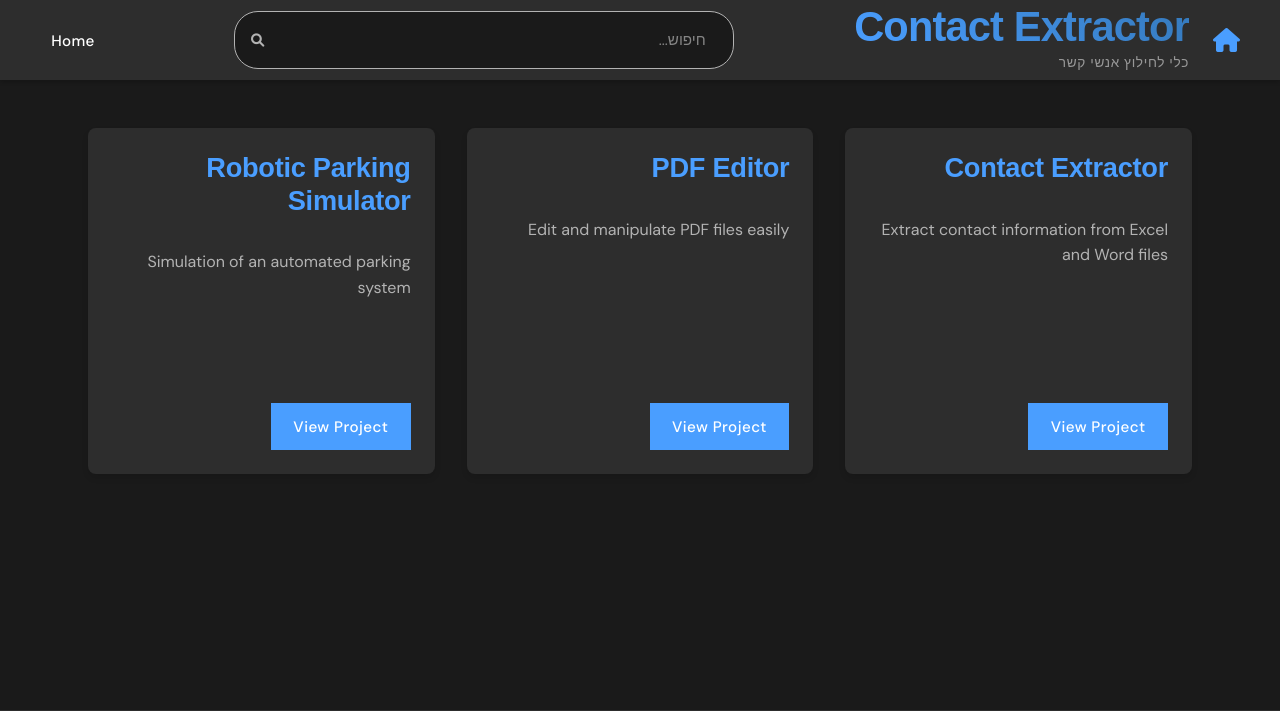
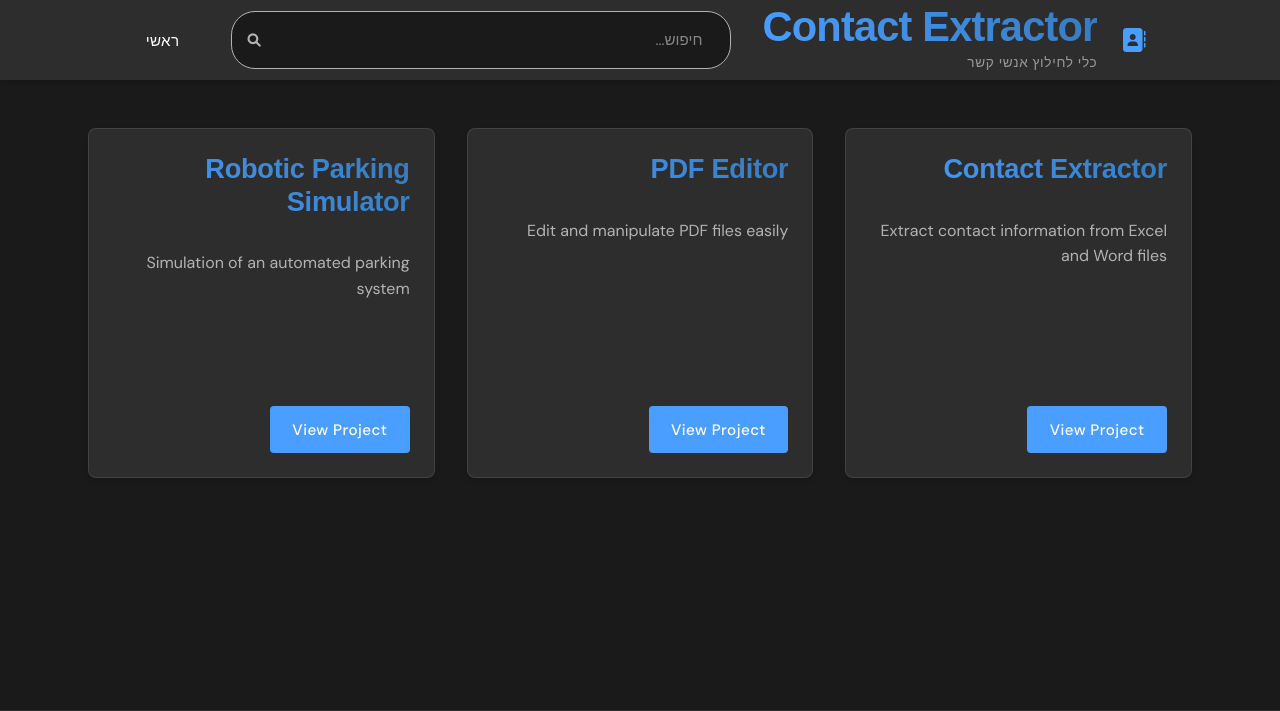
Before and after one commit to shelly5353/SNET, a Flask app: page / in a window 1280 px wide. Shown: the top 711 px of the page. Run offline with Flask 3, Linux system fonts and the light colour scheme; some web fonts are replaced.

Commit message:
Update design for RTL support and improve branding

```diff
--- a/static/style.css
+++ b/static/style.css
@@ -27,6 +27,7 @@ body {
     line-height: 1.6;
     -webkit-font-smoothing: antialiased;
     -moz-osx-font-smoothing: grayscale;
+    direction: rtl;
 }
 
 h1, h2, h3, h4, h5, h6 {
@@ -63,6 +64,8 @@ header {
     display: flex;
     align-items: center;
     gap: 1rem;
+    margin-right: auto;
+    margin-left: 0;
 }
 
 .home-link {
@@ -149,6 +152,7 @@ header {
     font-size: 0.95rem;
     font-weight: 400;
     outline: none;
+    text-align: right;
 }
 
 .search-bar input::placeholder {
@@ -173,6 +177,8 @@ header {
 .nav-right {
     display: flex;
     align-items: center;
+    margin-left: auto;
+    margin-right: 0;
 }
 
 .nav-links {
@@ -181,6 +187,7 @@ header {
     gap: 1.5rem;
     margin: 0;
     padding: 0;
+    padding-right: 0;
 }
 
 .nav-link {
@@ -246,10 +253,12 @@ main {
     flex-direction: column;
     height: 100%;
     min-height: 250px;
+    border: 1px solid rgba(255, 255, 255, 0.1);
 }
 
 .project-card:hover {
     transform: translateY(-4px);
+    border-color: var(--accent-color);
 }
 
 .project-title {
@@ -259,6 +268,9 @@ main {
     color: var(--accent-color);
     margin: 0 0 1rem 0;
     letter-spacing: -0.01em;
+    background: linear-gradient(45deg, var(--accent-color), #357abd);
+    -webkit-background-clip: text;
+    -webkit-text-fill-color: transparent;
 }
 
 .project-description {
@@ -281,13 +293,16 @@ main {
     background-color: var(--accent-color);
     color: white;
     text-decoration: none;
-    transition: background-color 0.2s ease;
+    transition: all 0.2s ease;
     align-self: flex-start;
     margin-top: auto;
+    border-radius: 4px;
 }
 
 .project-button:hover {
     background-color: #357abd;
+    transform: translateY(-2px);
+    box-shadow: 0 2px 4px rgba(74, 158, 255, 0.2);
 }
 
 /* Project page styles */
@@ -301,15 +316,17 @@ main {
 .project-header {
     text-align: center;
     margin-bottom: 2rem;
+    color: var(--text-primary);
 }
 
 .project-header h1 {
-    color: #333;
+    color: var(--text-primary);
     margin-bottom: 1rem;
+    font-size: 2.4rem;
 }
 
 .project-header p {
-    color: #666;
+    color: var(--text-secondary);
     font-size: 1.1rem;
 }
 
--- a/templates/base.html
+++ b/templates/base.html
@@ -20,7 +20,7 @@
         <nav class="main-nav">
             <div class="nav-left">
                 <a href="{{ url_for('index') }}" class="home-link">
-                    <i class="fas fa-home home-icon"></i>
+                    <i class="fas fa-address-book home-icon"></i>
                 </a>
                 <a href="{{ url_for('index') }}" class="site-branding">
                     <h1 class="site-title">Contact Extractor</h1>
@@ -39,7 +39,7 @@
 
             <div class="nav-right">
                 <ul class="nav-links">
-                    <li><a href="{{ url_for('index') }}" class="nav-link">Home</a></li>
+                    <li><a href="{{ url_for('index') }}" class="nav-link">ראשי</a></li>
                     {% for project in PROJECTS %}
                     <li><a href="{{ project.route }}" class="nav-link">{{ project.name }}</a></li>
                     {% endfor %}
```
